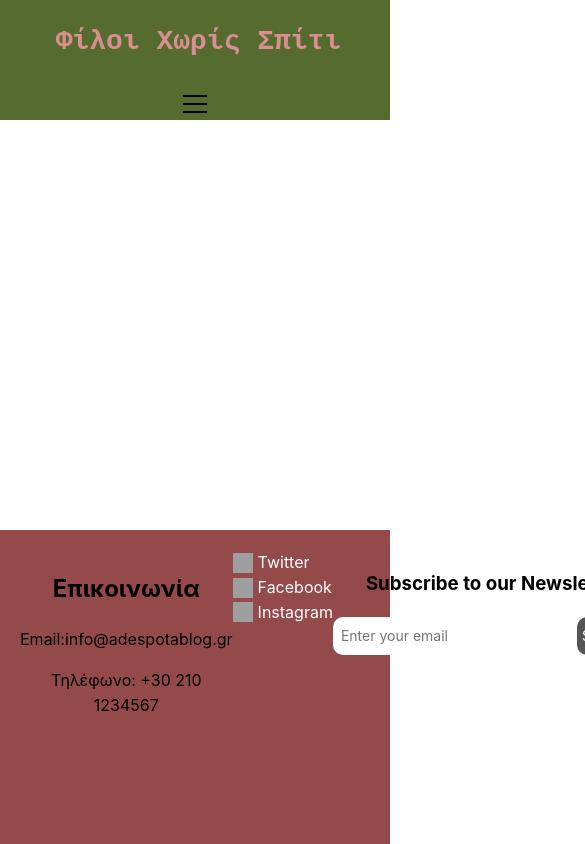
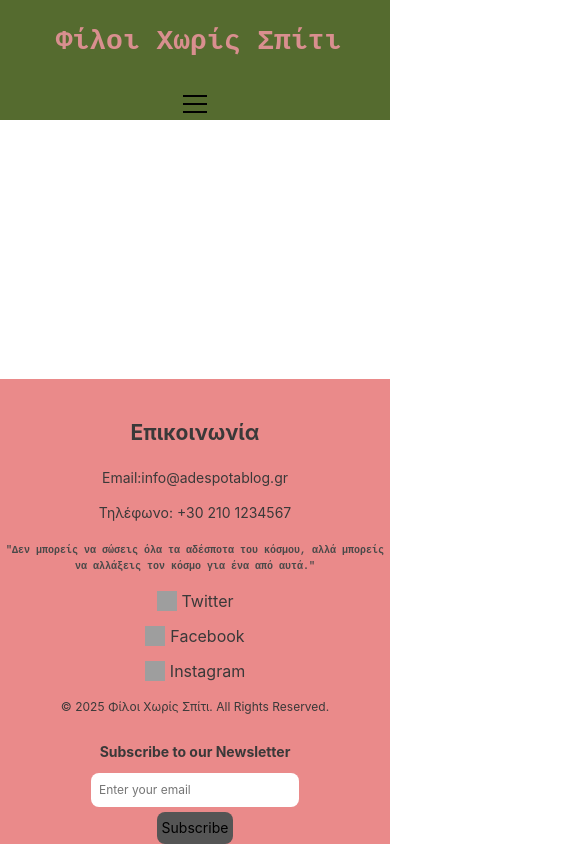
Before and after one commit to plexistrat/next-personal-blog, a Next.js app: page /contact in a window 390 px wide. Shown: the top 844 px of the page, 585 px wide, since content can reach past the window. Built offline with nearby package versions, Linux system fonts and the light colour scheme; grey boxes are pictures that could not be loaded.

Commit message:
nav,ok-footer.ok

```diff
--- a/components/Footer/Footer.module.css
+++ b/components/Footer/Footer.module.css
@@ -1,5 +1,5 @@
 .footer {
-  background-color: #944a4a;
+  background-color: #ea8a8a;
   position: absolute;
   bottom: 0;
   width: 100%;
@@ -8,21 +8,41 @@
 .footerContainer {
   display: flex;
   justify-content: space-around;
-  padding: 20px;
+  padding-top: 20px;
+
+  @media screen and (max-width: 500px) {
+    display: flex;
+    flex-direction: column;
+    align-items: center;
+    /* height: 350px; */
+    /* gap: 20px; */
+  }
 }
 .contact {
   text-align: center;
+  color: rgb(58, 57, 57);
+
+  @media screen and (max-width: 1000px) {
+    font-size: 14px;
+    align-items: center;
+  }
 }
 
 .social {
+  display: flex;
+  flex-direction: column;
+  gap: 10px;
 }
 
 .social a {
-  color: white;
+  color: rgb(58, 57, 57);
+  display: flex;
   text-decoration: none;
-  display: flex;
+  gap: 5px;
   align-items: center;
-  gap: 5px;
+  justify-content: center;
+  transition: all 0.3s ease-in-out;
+  transform: scale(1);
 }
 
 .social a:hover {
@@ -37,29 +57,47 @@
 
 .newsletter {
   text-align: center;
+  color: rgb(58, 57, 57);
 }
 
 .newsletterForm {
   display: flex;
   flex-direction: row;
   gap: 10px;
+
+  @media screen and (max-width: 1000px) {
+    flex-direction: column;
+    align-items: center;
+    gap: 5px;
+  }
+}
+
+.newsletter h3 {
+  margin-bottom: 10px;
+
+  @media screen and (max-width: 1000px) {
+    font-size: 14px;
+  }
 }
 
 .newsletterForm input {
   padding: 8px;
   font-size: 14px;
   border: none;
-  border-radius: 10px;
+  border-radius: 8px;
+
+  @media screen and (max-width: 1000px) {
+    font-size: 12px;
+  }
 }
 
 .newsletterForm button {
   padding: 5px 5px;
   font-size: 14px;
   background-color: #555;
-  color: white;
   border: none;
   cursor: pointer;
-  border-radius: 10px;
+  border-radius: 8px;
 }
 
 .newsletterForm button:hover {
@@ -73,7 +111,7 @@
   font-size: 16px;
   border: none;
   cursor: pointer;
-  /* display: none; */
+  display: none;
   position: fixed;
   bottom: 20px;
   right: 20px;
@@ -83,15 +121,26 @@
   background-color: #777;
 }
 .disclaimer {
-  /* width: 400px; */
-  /* font-size: 14px; */
-  /* color: aquamarine; */
+  font-size: 14px;
+  font-weight: bold;
+  font-family: 'Courier New', Courier, monospace;
+  color: rgb(73, 73, 73);
+  text-align: center;
+  margin-top: 5px;
+  margin-bottom: 5px;
+
+  @media screen and (max-width: 1000px) {
+    font-size: 12px;
+  }
+
+  @media screen and (max-width: 500px) {
+    font-size: 10px;
+  }
 }
 .copyright {
-  /* width: 210px; */
   font-size: 12px;
-  color: aquamarine;
+  color: rgb(58, 57, 57);
   text-align: center;
-  margin-top: 150px;
-  margin-right: auto;
+  margin-top: 5px;
+  margin-bottom: 10px;
 }
--- a/components/Footer/Footer.tsx
+++ b/components/Footer/Footer.tsx
@@ -36,6 +36,10 @@ const Footer = () => {
           <p>Τηλέφωνο: +30 210 1234567</p>
         </div>
         <div className={styles.social}>
+          <p className={styles.disclaimer}>
+            "Δεν μπορείς να σώσεις όλα τα αδέσποτα του κόσμου, αλλά μπορείς να αλλάξεις τον κόσμο
+            για ένα από αυτά."
+          </p>
           <a href="https://twitter.com/yourprofile" target="_blank" rel="noopener noreferrer">
             <img src="/icons/twitter.svg" alt="Twitter" />
             Twitter
@@ -48,6 +52,8 @@ const Footer = () => {
             <img src="/icons/instagram.svg" alt="Instagram" />
             Instagram
           </a>
+
+          <p className={styles.copyright}>&copy; {year} Φίλοι Χωρίς Σπίτι. All Rights Reserved.</p>
         </div>
 
         <div className={styles.newsletter}>
@@ -57,11 +63,6 @@ const Footer = () => {
             <button type="submit">Subscribe</button>
           </form>
         </div>
-        {/* <p className={styles.disclaimer}>
-          "Δεν μπορείς να σώσεις όλα τα αδέσποτα του κόσμου, αλλά μπορείς να αλλάξεις τον κόσμο για
-          ένα από αυτά."
-        </p> */}
-        <p className={styles.copyright}>&copy; {year} Φίλοι Χωρίς Σπίτι. All Rights Reserved.</p>
 
         {showButton && (
           <button type="button" onClick={scrollToTop} className={styles.scrollTopButton}>
--- a/components/Navbar/MenuList.module.css
+++ b/components/Navbar/MenuList.module.css
@@ -1,8 +1,4 @@
 .menuList {
-  /* background-color: rgb(176, 129, 219);
-  padding: 10px;
-  border-radius: 15px;
-  margin-top: 20px; */
   position: absolute;
   top: 0;
   left: 0;
@@ -11,7 +7,10 @@
   background-color: rgb(133, 43, 216);
   padding: 200px;
   z-index: -5;
-  /* border-radius: 0; remove border radius to cover the entire screen */
+
+  @media screen and (max-width: 500px) {
+    padding: 100px;
+  }
 }
 .menuListItems {
   display: flex;
--- a/components/Navbar/MenuList.tsx
+++ b/components/Navbar/MenuList.tsx
@@ -5,7 +5,7 @@ function MenuList() {
     <div className={styles.menuList}>
       <ul className={styles.menuListItems}>
         <li>
-          <a href="/home" className={styles.menuListItem}>
+          <a href="/#" className={styles.menuListItem}>
             Home
           </a>
         </li>
```
